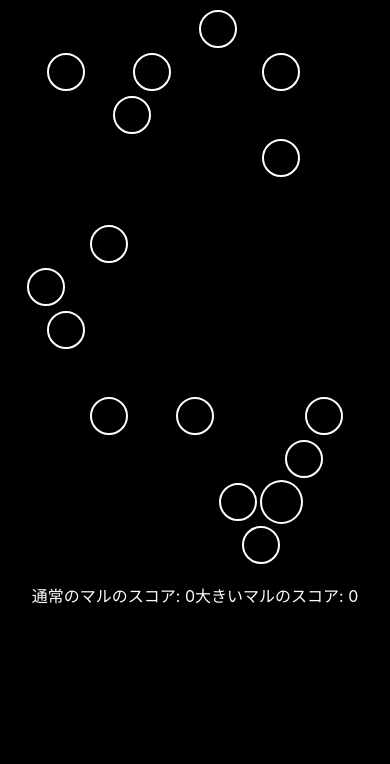
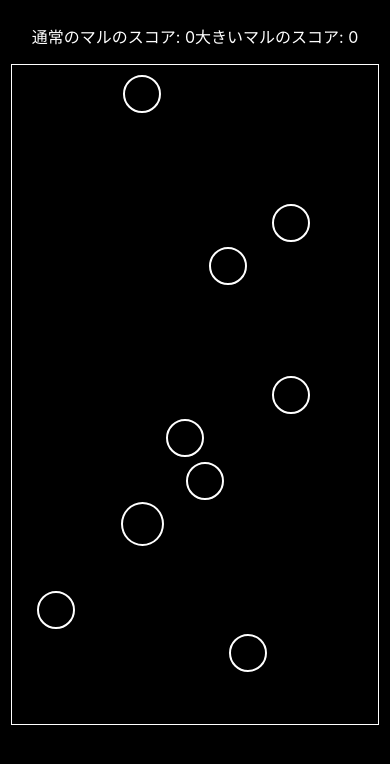
Before and after one commit to recodeyo1ko/easy-SuRT, a React (Create React App) app in the folder front/: page / in a window 390 px wide. Shown: the top 764 px of the page. Built offline with nearby package versions, Linux system fonts and the light colour scheme.

Commit message:
[fix]クロームの拡張機能でiphone12miniのサイズを見ながらレイアウト調整

```diff
--- a/front/src/App.css
+++ b/front/src/App.css
@@ -9,7 +9,14 @@ html {
   overflow: hidden;
 }
 
+.grid-container {
+  margin: 0 auto;
+  width: 94%;
+  border: 1px solid white;
+}
+
 .grid-main {
+  margin: 2%;
   display: flex;
   justify-content: center;
   align-items: center;
@@ -25,6 +32,7 @@ html {
 .grid {
   display: grid;
   grid-template-columns: repeat(7, 0.5fr);
+  margin-left: 20px;
 }
 .cell {
   width: 43px;
--- a/front/src/App.tsx
+++ b/front/src/App.tsx
@@ -20,7 +20,7 @@ function App() {
   };
 
   const generateGrid = () => {
-    const totalCells = 91;
+    const totalCells = 105;
     const numberOfCircles = Math.floor(Math.random() * (30 - 15 + 1)) + 15;
     let newCirclePositions = [];
     for (let i = 0; i < totalCells; i++) {
@@ -42,12 +42,12 @@ function App() {
 
   return (
     <div className="App">
+      <Score circleScore={circleScore} largeCircleScore={largeCircleScore} />
       <Grid
         circlePositions={circlePositions}
         largeCircleIndex={largeCircleIndex}
         updateScore={updateScore}
       />
-      <Score circleScore={circleScore} largeCircleScore={largeCircleScore} />
     </div>
   );
 }
--- a/front/src/components/Grid.tsx
+++ b/front/src/components/Grid.tsx
@@ -15,9 +15,10 @@ const Grid: React.FC<GridProps> = ({
     return <div>Loading...</div>;
   }
   return (
+    <div className="grid-container">
       <div className="grid-main">
         <div className="grid">
-        {[...Array(91)].map((_, index) => (
+          {[...Array(105)].map((_, index) => (
             <div key={index} className="cell">
               {circlePositions.includes(index) && (
                 <div
@@ -31,6 +32,7 @@ const Grid: React.FC<GridProps> = ({
           ))}
         </div>
       </div>
+    </div>
   );
 };
 export default Grid;
```
Lines whose indentation alone changed are shown as unchanged.
